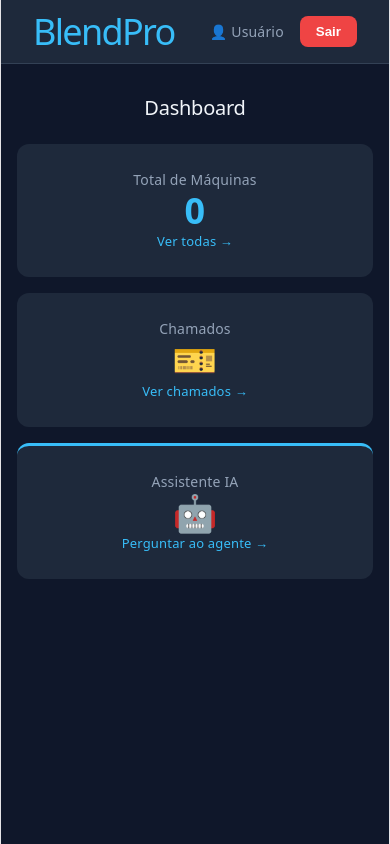
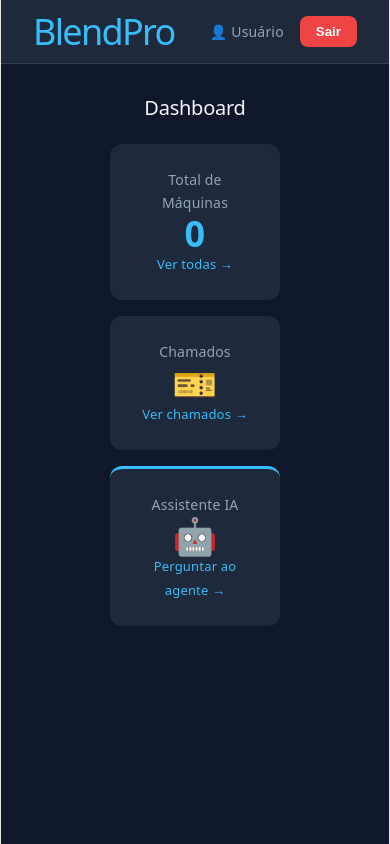
Before and after one commit to emailblendpro-git/blendpro-pwa, a React (Vite) app: page /dashboard in a window 390 px wide. Built offline with nearby package versions, Linux system fonts and the light colour scheme; no server answers; sample sign-in values are in the browser's storage.

Commit message:
fix: cards com largura fixa 220px para centralizar corretamente em todos os perfis

```diff
--- a/src/index.css
+++ b/src/index.css
@@ -76,21 +76,14 @@
   cursor: pointer;
   text-align: center;
   box-sizing: border-box;
-  flex: 0 0 calc(25% - 12px);
-  max-width: 240px;
+  width: 220px;
+  flex-shrink: 0;
 }
 
-@media (max-width: 900px) {
+@media (max-width: 600px) {
   .dash-card {
-    flex: 0 0 calc(50% - 8px);
-    max-width: none;
-  }
-}
-
-@media (max-width: 480px) {
-  .dash-card {
-    flex: 0 0 100%;
-    max-width: none;
+    width: calc(50% - 8px);
+    flex-shrink: 1;
   }
 }
 
```
